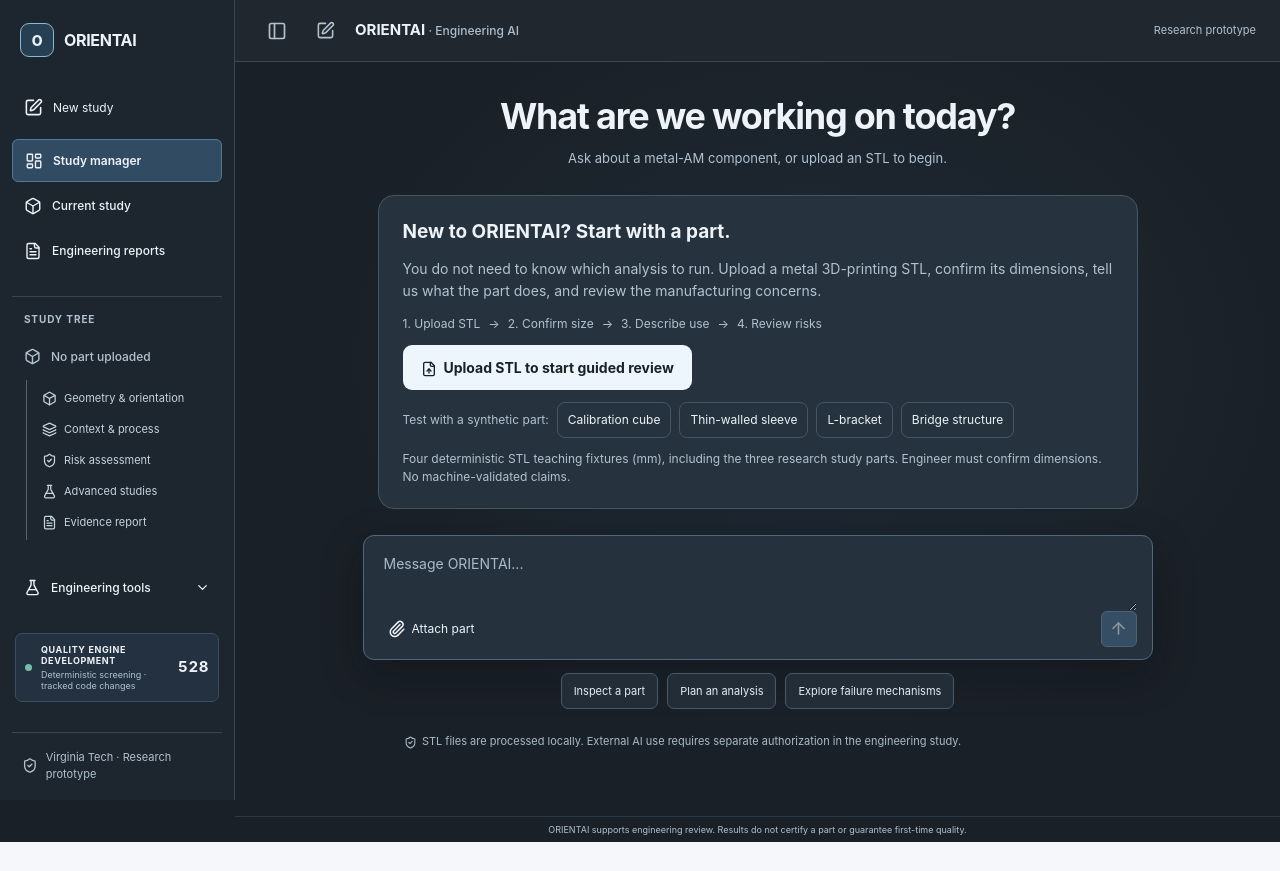
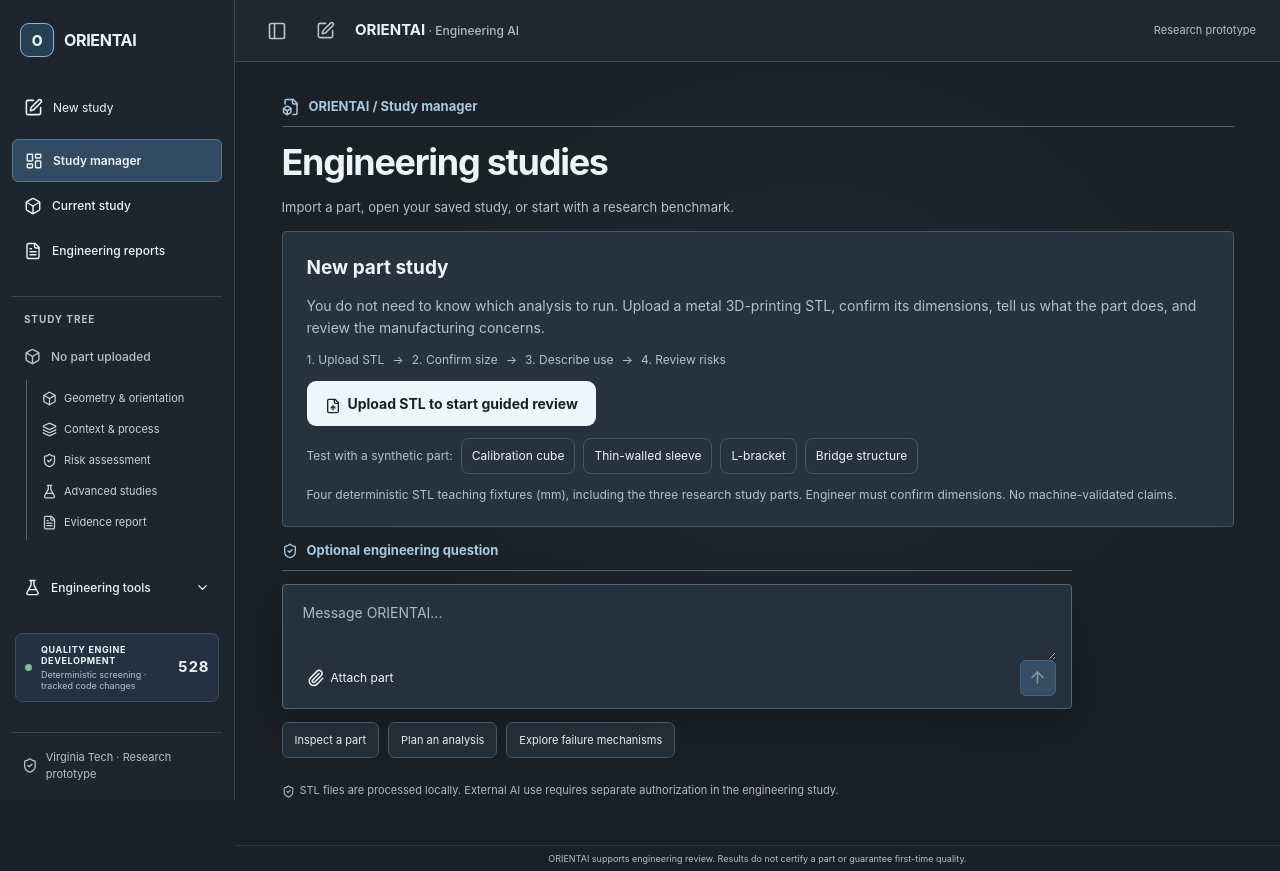
Before and after one commit to Wickey23/boeing-vt-am-first-time-quality, a Next.js app: page / in a window 1280 px wide. Before the commit the page ends 842 px from the top, so only its background shows below. Built offline with nearby package versions, Linux system fonts and the light colour scheme.

Commit message:
Reframe entry page as CAD study manager while preserving upload and benchmark flows

```diff
--- a/components/v2/ChatLanding.tsx
+++ b/components/v2/ChatLanding.tsx
@@ -52,11 +52,12 @@ export default function ChatLanding(){
   catch{setError("This browser cannot save the initial message. You can still continue in the study.");}
   router.push("/copilot/workbench");
  };
- return <section className="oaHome" aria-label="Start an engineering conversation">
-  <h1 className="oaGreeting">What are we working on today?</h1>
-  <p className="oaSubGreeting">Ask about a metal-AM component, or upload an STL to begin.</p>
+ return <section className="oaHome oaDocumentCenter" aria-label="Start an engineering conversation">
+  <div className="oaDocumentHeading"><FileBox size={18}/> ORIENTAI / Study manager</div>
+  <h1 className="oaGreeting">Engineering studies</h1>
+  <p className="oaSubGreeting">Import a part, open your saved study, or start with a research benchmark.</p>
   <div className="oaGuidedStart" role="region" aria-label="Start a guided part review" style={{width:"min(100%,760px)",border:"1px solid var(--oa-border)",borderRadius:16,padding:"22px 24px",background:"var(--oa-card)",display:"grid",gap:12}}>
-    <strong style={{fontSize:19}}>New to ORIENTAI? Start with a part.</strong>
+    <strong style={{fontSize:19}}>New part study</strong>
     <p style={{fontSize:14,lineHeight:1.6,color:"var(--oa-muted)",margin:0}}>You do not need to know which analysis to run. Upload a metal 3D-printing STL, confirm its dimensions, tell us what the part does, and review the manufacturing concerns.</p>
     <div style={{display:"flex",flexWrap:"wrap",gap:8,fontSize:12,color:"var(--oa-muted)"}}><span>1. Upload STL</span><span>→</span><span>2. Confirm size</span><span>→</span><span>3. Describe use</span><span>→</span><span>4. Review risks</span></div>
     <button type="button" disabled={!analysis.ready} onClick={()=>fileInput.current?.click()} style={{justifySelf:"start",padding:"12px 18px",border:0,borderRadius:9,fontWeight:700,fontSize:14,background:"var(--oa-strong)",color:"var(--oa-bg)",cursor:"pointer",maxWidth:"100%"}}><FileUp size={16} style={{verticalAlign:"middle",marginRight:7}}/>Upload STL to start guided review</button>
@@ -67,9 +68,10 @@ export default function ChatLanding(){
        style={{border:"1px solid var(--oa-border)",borderRadius:8,padding:"8px 10px",fontSize:12,background:"var(--oa-card)",color:"inherit",cursor:"pointer"}}>{item.name}</button>)}
     </div>
     <small style={{fontSize:12,color:"var(--oa-muted)"}}>Four deterministic STL teaching fixtures (mm), including the three research study parts. Engineer must confirm dimensions. No machine-validated claims.</small>
-    {part&&<p role="status" style={{fontSize:13,margin:0}}>Selected {part.name}. Use the arrow below to enter your study.</p>}
+    {part&&<p role="status" style={{fontSize:13,margin:0}}>Selected {part.name}. Use Start conversation below to open the engineering study.</p>}
    </div>
   <div className="oaComposerArea">
+   <div className="oaDocumentHeading"><ShieldCheck size={16}/> Optional engineering question</div>
    <div className="oaComposer">
     {part&&<div className="oaAttachment">
      <FileBox size={19}/><span className="oaAttachmentName" title={part.name}>{part.name}</span>
```
